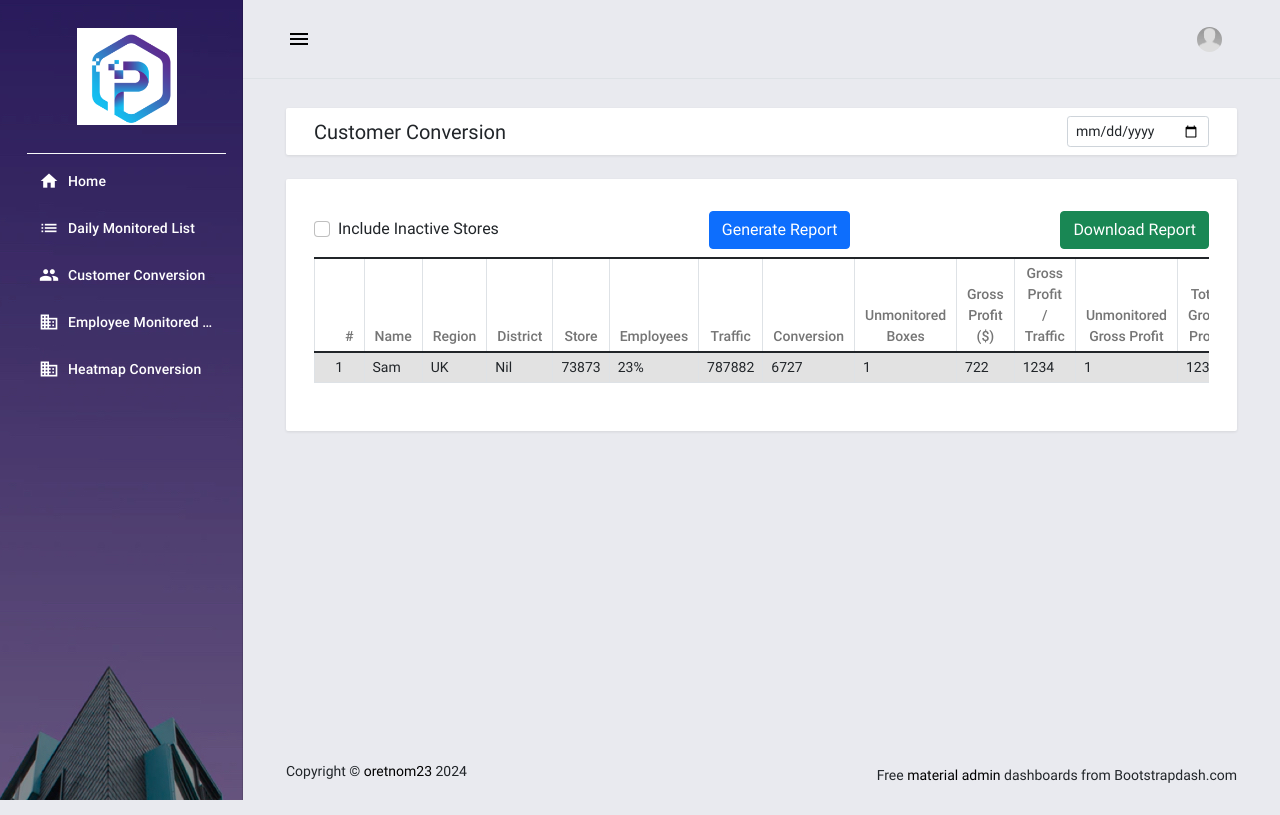
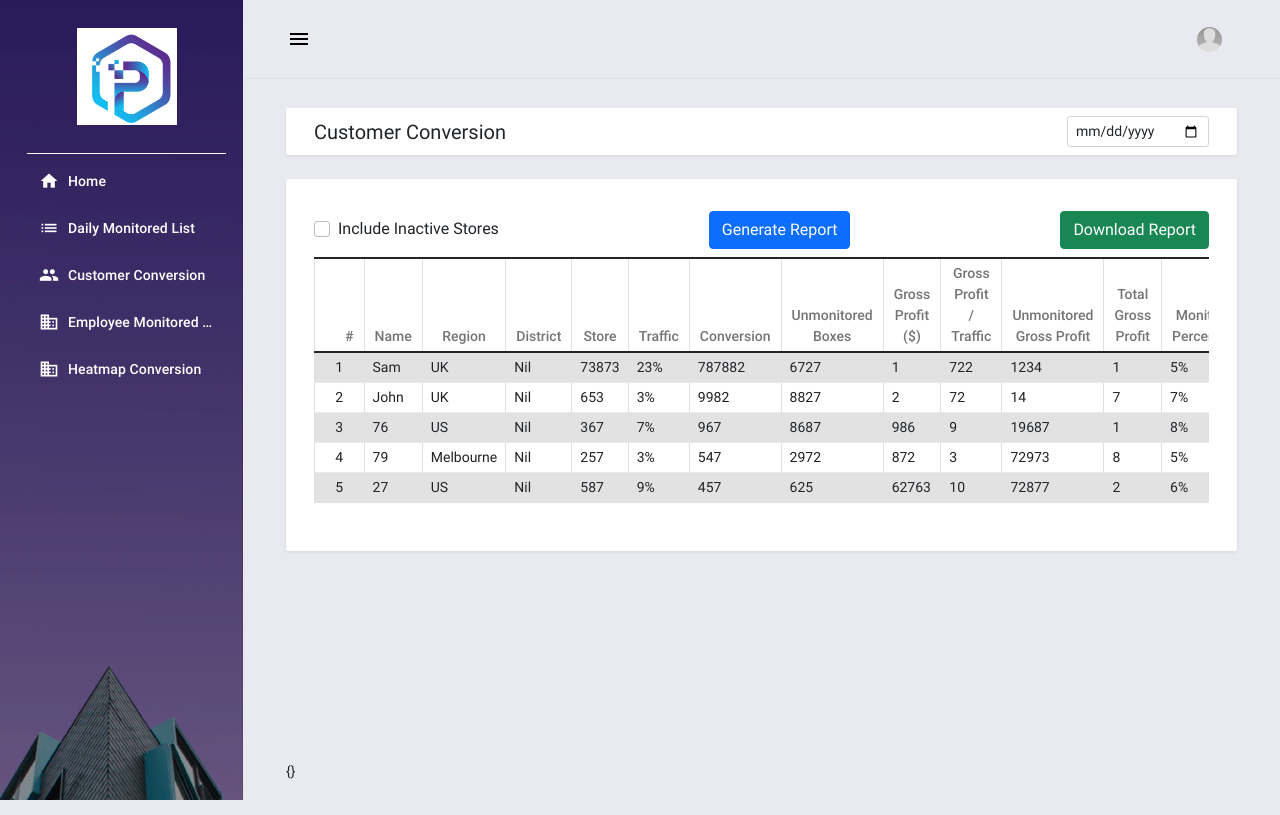
Before and after one commit to MuhammadAhsanDonuts/ems_webapp, a Django app: template employee_information/templates/employee_information/employees.html in a window 1280 px wide. Run offline with Django 3.2, Linux system fonts and the light colour scheme; the template is opened without the code that fills it, so the values that code supplies are empty; some libraries are stand-ins or nearby versions.

Commit message:
new changes

```diff
--- a/employee_information/templates/employee_information/base.html
+++ b/employee_information/templates/employee_information/base.html
@@ -55,10 +55,10 @@
                     <div class="mdc-layout-grid">
                         <div class="mdc-layout-grid__inner">
                             <div class="mdc-layout-grid__cell stretch-card mdc-layout-grid__cell--span-6-desktop">
-                                <span class="text-center text-sm-left d-block d-sm-inline-block tx-14">Copyright © <a href="https://www.sourcecodester.com/users/tips23" target="_blank">oretnom23</a> {% now 'Y' %}</span>
+                                <span class="text-center text-sm-left d-block d-sm-inline-block tx-14"> <a href="https://www.sourcecodester.com/users/tips23" target="_blank"></a> {}</span>
                             </div>
                             <div class="mdc-layout-grid__cell stretch-card mdc-layout-grid__cell--span-6-desktop d-flex justify-content-end">
-                                <span class="float-none float-sm-right d-block mt-1 mt-sm-0 text-center tx-14">Free <a href="https://www.bootstrapdash.com/material-design-dashboard/" target="_blank"> material admin </a> dashboards from Bootstrapdash.com</span>
+                                <span class="float-none float-sm-right d-block mt-1 mt-sm-0 text-center tx-14"> <a href="https://www.bootstrapdash.com/material-design-dashboard/" target="_blank"></a> </span>
                             </div>
                         </div>
                     </div>
--- a/employee_information/templates/employee_information/employees.html
+++ b/employee_information/templates/employee_information/employees.html
@@ -41,7 +41,6 @@
                         <th class="text-center py-1">Region</th>
                         <th class="text-center py-1">District</th>
                         <th class="text-center py-1">Store</th>
-                        <th class="text-center py-1">Employees</th>
                         <th class="text-center py-1">Traffic</th>
                         <th class="text-center py-1">Conversion</th>
                         <th class="text-center py-1">Unmonitored Boxes</th>
@@ -66,10 +65,71 @@
                         <td class="px-2 py-1 text-start">722</td>
                         <td class="px-2 py-1 text-start">1234</td>
                         <td class="px-2 py-1 text-start">1</td>
-                        <td class="px-2 py-1 text-start">1234</td>
-                        <td class="px-2 py-1 text-start">90%</td>
+                        <td class="px-2 py-1 text-start">5%</td>
                     </tr>
-                    <!-- Add more rows with similar structure and dynamic data -->
+
+                    <tr>
+                        <td class="px-2 py-1 text-center">2</td>
+                        <td class="px-2 py-1 text-start">John</td>
+                        <td class="px-2 py-1 text-start">UK</td>
+                        <td class="px-2 py-1 text-start">Nil</td>
+                        <td class="px-2 py-1 text-start">653</td>
+                        <td class="px-2 py-1 text-start">3%</td>
+                        <td class="px-2 py-1 text-start">9982</td>
+                        <td class="px-2 py-1 text-start">8827</td>
+                        <td class="px-2 py-1 text-start">2</td>
+                        <td class="px-2 py-1 text-start">72</td>
+                        <td class="px-2 py-1 text-start">14</td>
+                        <td class="px-2 py-1 text-start">7</td>
+                        <td class="px-2 py-1 text-start">7%</td>
+                    </tr>
+
+                    <tr>
+                        <td class="px-2 py-1 text-center">3</td>
+                        <td class="px-2 py-1 text-start">76</td>
+                        <td class="px-2 py-1 text-start">US</td>
+                        <td class="px-2 py-1 text-start">Nil</td>
+                        <td class="px-2 py-1 text-start">367</td>
+                        <td class="px-2 py-1 text-start">7%</td>
+                        <td class="px-2 py-1 text-start">967</td>
+                        <td class="px-2 py-1 text-start">8687</td>
+                        <td class="px-2 py-1 text-start">986</td>
+                        <td class="px-2 py-1 text-start">9</td>
+                        <td class="px-2 py-1 text-start">19687</td>
+                        <td class="px-2 py-1 text-start">1</td>
+                        <td class="px-2 py-1 text-start">8%</td>
+                    </tr>
+                    <tr>
+                        <td class="px-2 py-1 text-center">4</td>
+                        <td class="px-2 py-1 text-start">79</td>
+                        <td class="px-2 py-1 text-start">Melbourne</td>
+                        <td class="px-2 py-1 text-start">Nil</td>
+                        <td class="px-2 py-1 text-start">257</td>
+                        <td class="px-2 py-1 text-start">3%</td>
+                        <td class="px-2 py-1 text-start">547</td>
+                        <td class="px-2 py-1 text-start">2972</td>
+                        <td class="px-2 py-1 text-start">872</td>
+                        <td class="px-2 py-1 text-start">3</td>
+                        <td class="px-2 py-1 text-start">72973</td>
+                        <td class="px-2 py-1 text-start">8</td>
+                        <td class="px-2 py-1 text-start">5%</td>
+                    </tr>
+
+                    <tr>
+                        <td class="px-2 py-1 text-center">5</td>
+                        <td class="px-2 py-1 text-start">27</td>
+                        <td class="px-2 py-1 text-start">US</td>
+                        <td class="px-2 py-1 text-start">Nil</td>
+                        <td class="px-2 py-1 text-start">587</td>
+                        <td class="px-2 py-1 text-start">9%</td>
+                        <td class="px-2 py-1 text-start">457</td>
+                        <td class="px-2 py-1 text-start">625</td>
+                        <td class="px-2 py-1 text-start">62763</td>
+                        <td class="px-2 py-1 text-start">10</td>
+                        <td class="px-2 py-1 text-start">72877</td>
+                        <td class="px-2 py-1 text-start">2</td>
+                        <td class="px-2 py-1 text-start">6%</td>
+                    </tr>
                 </tbody>
             </table>
         </div>
```
Also changed, not shown: db.sqlite3.
